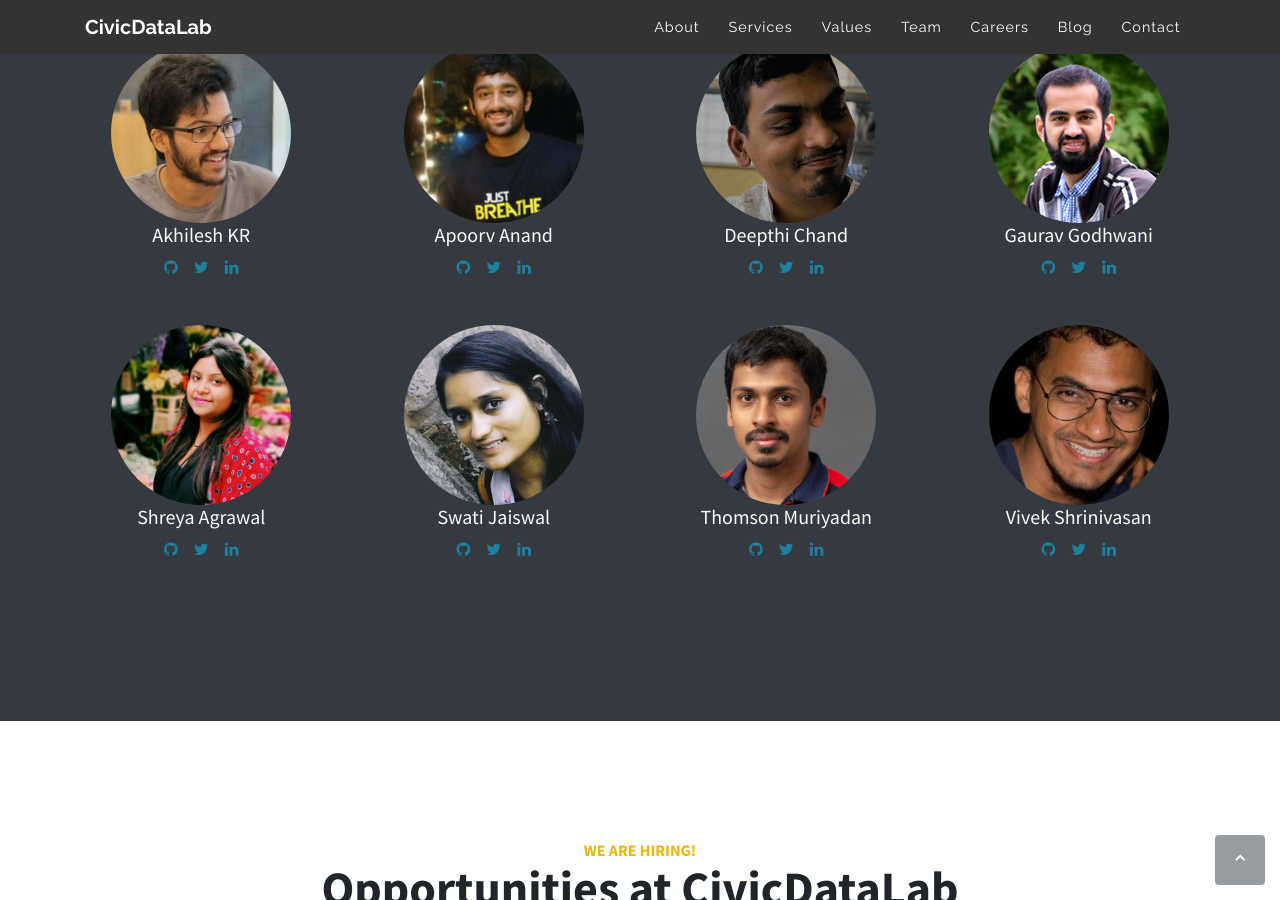
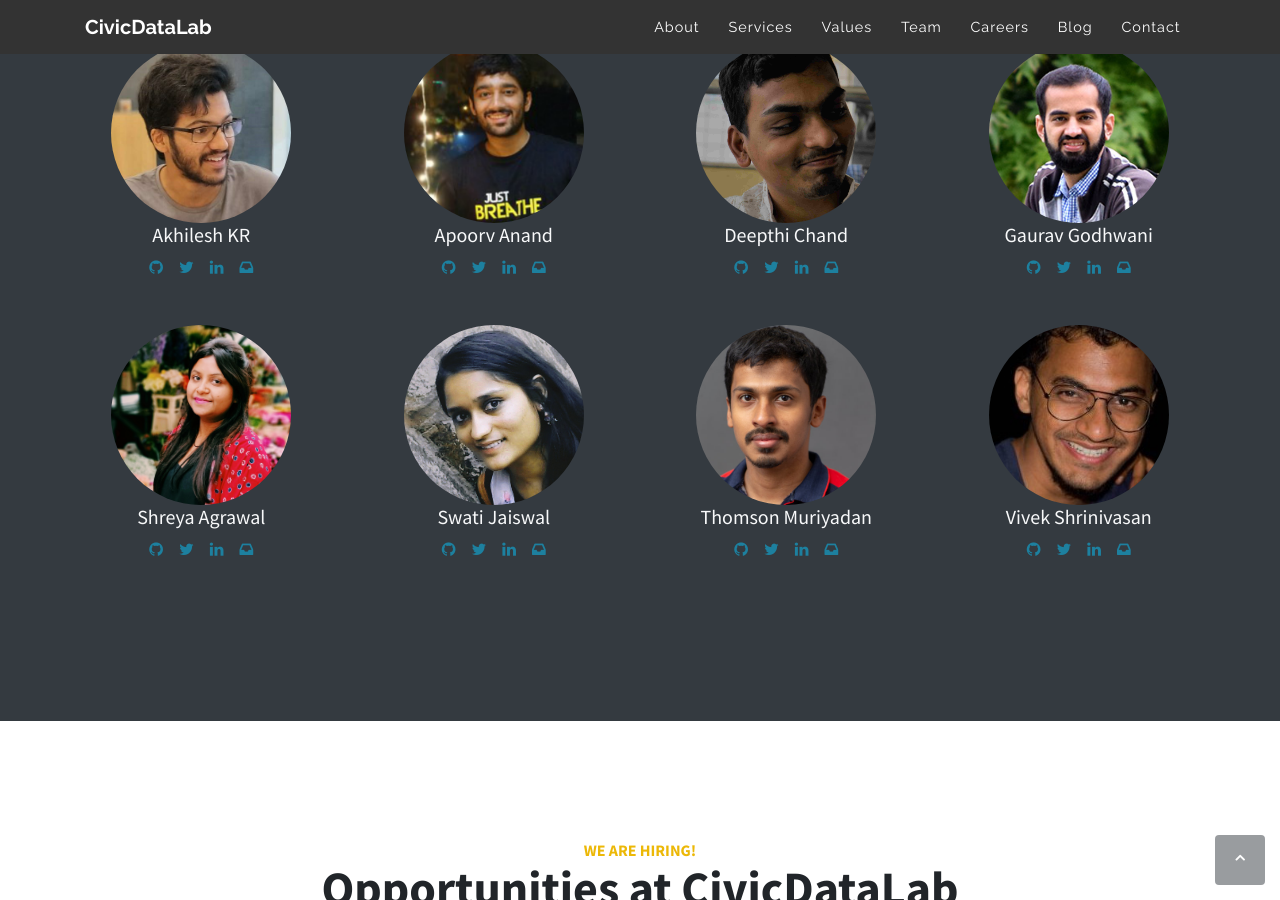
Before and after one commit to CivicDataLab/old-website, a Jekyll site: the page built from index.html, in a window 1280 px wide and 900 px high, scrolled down 2784 px. Built offline with Jekyll 4.4.1, drawn with Linux system fonts in a browser that asks for light colours; the list of posts is cut into pages by our own code.

Commit message:
Add mail logo to member profiles

```diff
--- a/_layouts/landing.html
+++ b/_layouts/landing.html
@@ -177,9 +177,9 @@
                 <li class="page-item px-2">
                   <a target="_blank" class="fa fa-linkedin" href="{{ member.linkedin }}"></a>
                 </li>
-                <!-- <li class="page-item px-2">
-                  <a target="_blank" class="fa fa-medium" href="{{ member.medium }}"></a>
-                </li> -->
+                <li class="page-item px-2">
+                  <a target="_blank" class="fa fa-inbox" href="{{ member.email }}"></a>
+                </li>
               </ul>
             </div><!-- /.col -->
           {% endfor %}
```
